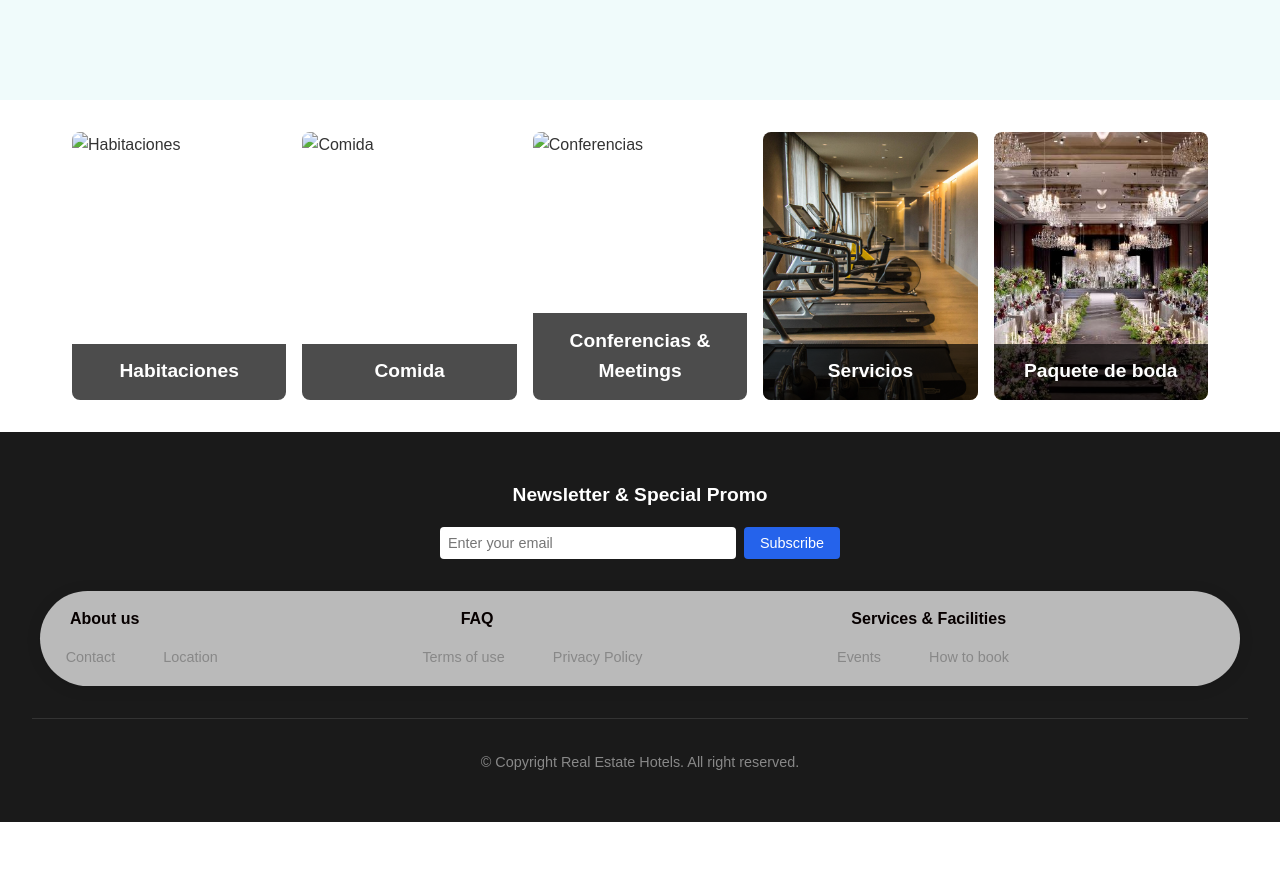
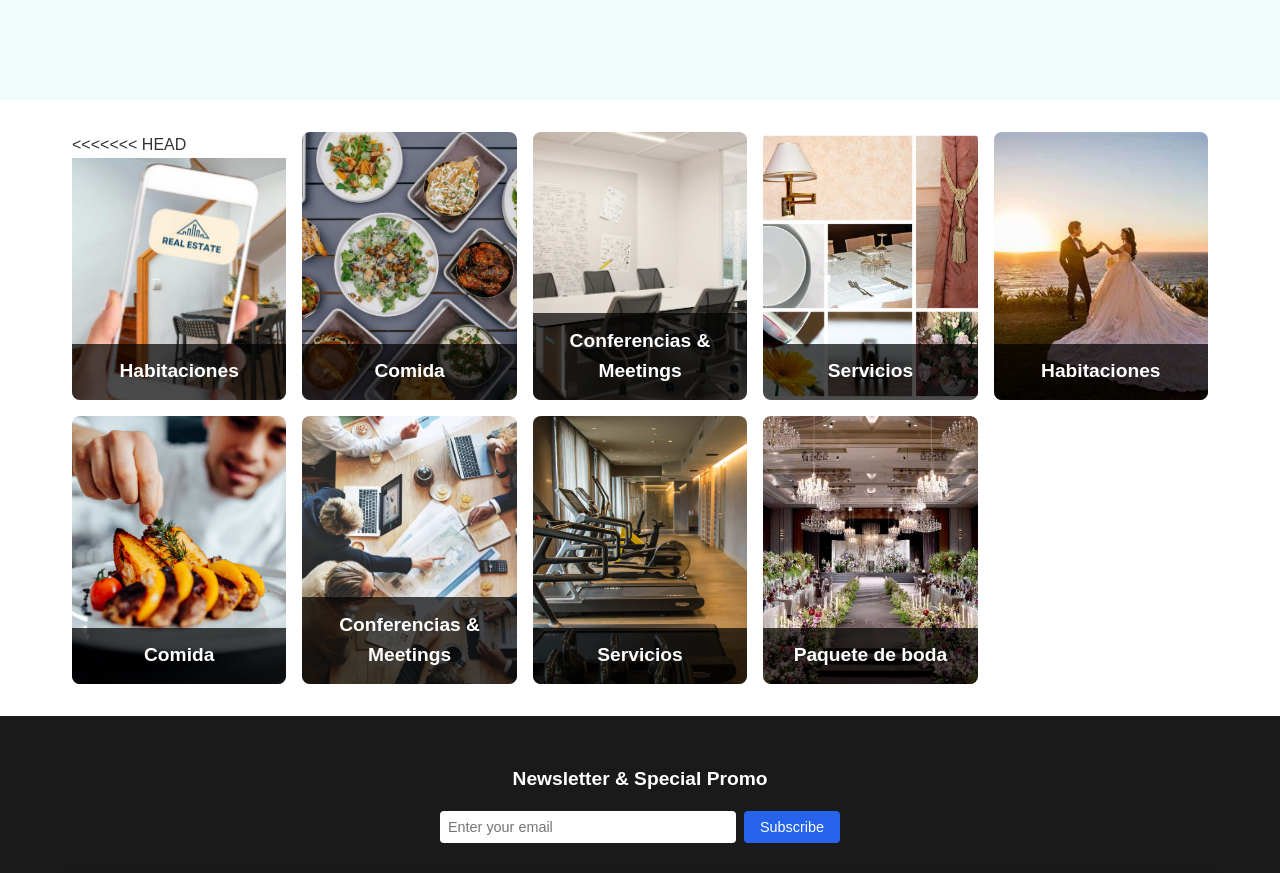
Before and after one commit to JSamuel-RiveraRojas/tarea-1-abril, a plain HTML site: page pages/services.html in a window 1280 px wide. Shown: the part 300-1173 px from the top of the page. Before the commit the page ends 1122 px from the top, so only its background shows below. Drawn offline with Linux system fonts and the light colour scheme.

Commit message:
firstcomit

```diff
--- a/pages/services.html
+++ b/pages/services.html
@@ -27,23 +27,43 @@
 
         <section class="services-grid">
             <article class="service-card">
-                <img src="/images/rooms.jpg" alt="Habitaciones">
+<<<<<<< HEAD
+                <img src="../images/harbibi.jpg" alt="Habitaciones">
                 <h2>Habitaciones</h2>
             </article>
             <article class="service-card">
-                <img src="/images/dining.jpg" alt="Comida">
+                <img src="../images/que-comida-eres-.jpg" alt="Comida">
                 <h2>Comida</h2>
             </article>
             <article class="service-card">
-                <img src="/images/conference.jpg" alt="Conferencias">
+                <img src="../images/Meeting-room-Guide.webp" alt="Conferencias">
                 <h2>Conferencias & Meetings</h2>
             </article>
             <article class="service-card">
-                <img src="/images/gym.jpg" alt="Servicios">
+                <img src="../images/todo.webp" alt="Servicios">
                 <h2>Servicios</h2>
             </article>
             <article class="service-card">
-                <img src="/images/wedding.jpg" alt="Bodas">
+                <img src="../images/OIP.jpeg" alt="Bodas">
+=======
+                <img src="../images/Habitaciones.jpg" alt="Habitaciones">
+                <h2>Habitaciones</h2>
+            </article>
+            <article class="service-card">
+                <img src="../images/food.jpg" alt="Comida">
+                <h2>Comida</h2>
+            </article>
+            <article class="service-card">
+                <img src="../images/meetings.jpg" alt="Conferencias">
+                <h2>Conferencias & Meetings</h2>
+            </article>
+            <article class="service-card">
+                <img src="../images/gym.jpg" alt="Servicios">
+                <h2>Servicios</h2>
+            </article>
+            <article class="service-card">
+                <img src="../images/wedding.jpg" alt="Bodas">
+>>>>>>> f6928ec6c08d5e9be80ba4dc35c68b6b4098b369
                 <h2>Paquete de boda</h2>
             </article>
         </section>
```
Also changed, not shown: index.html (+1 -1 lines), pages/about.html (+9 -3 lines).
